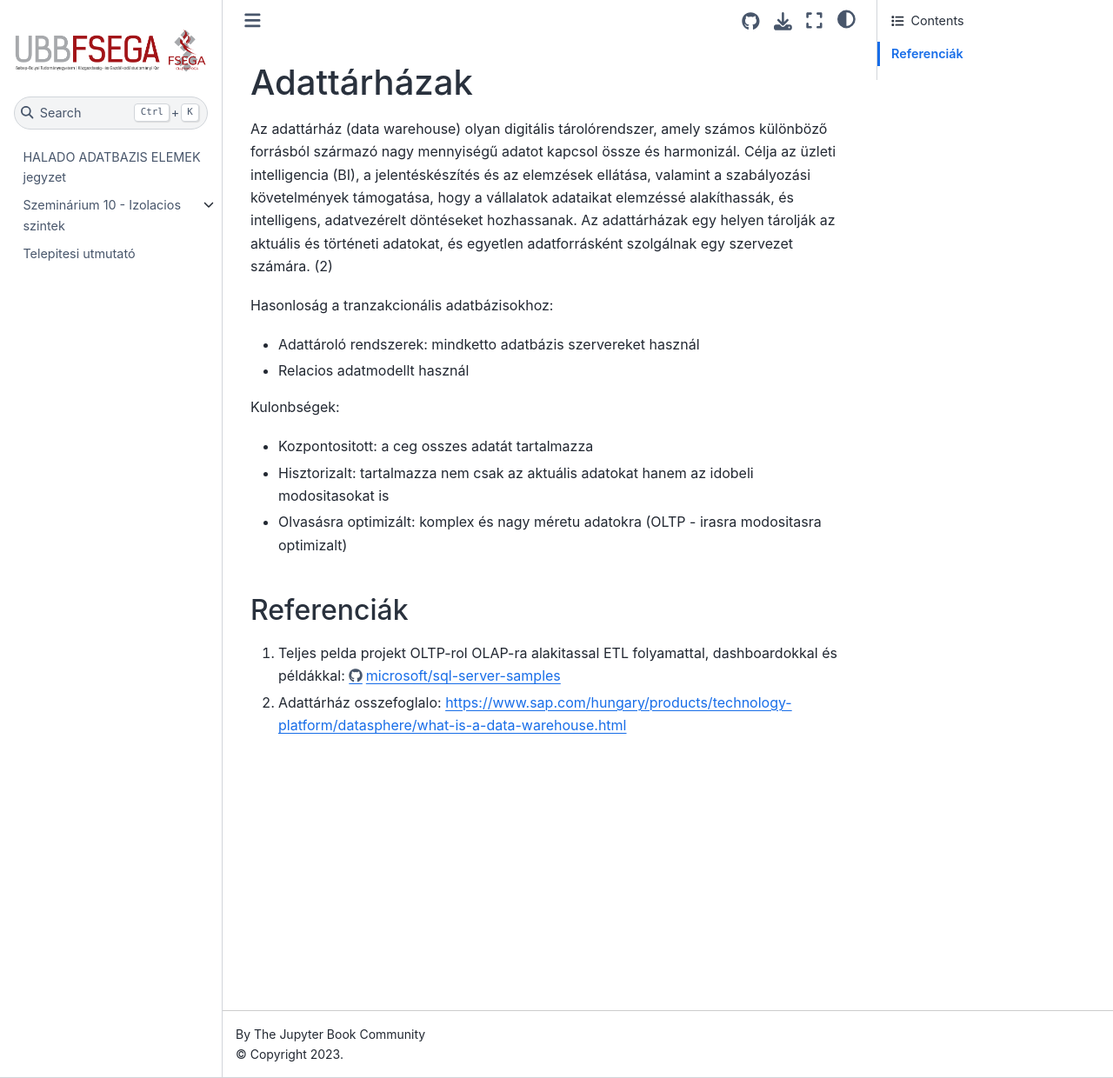
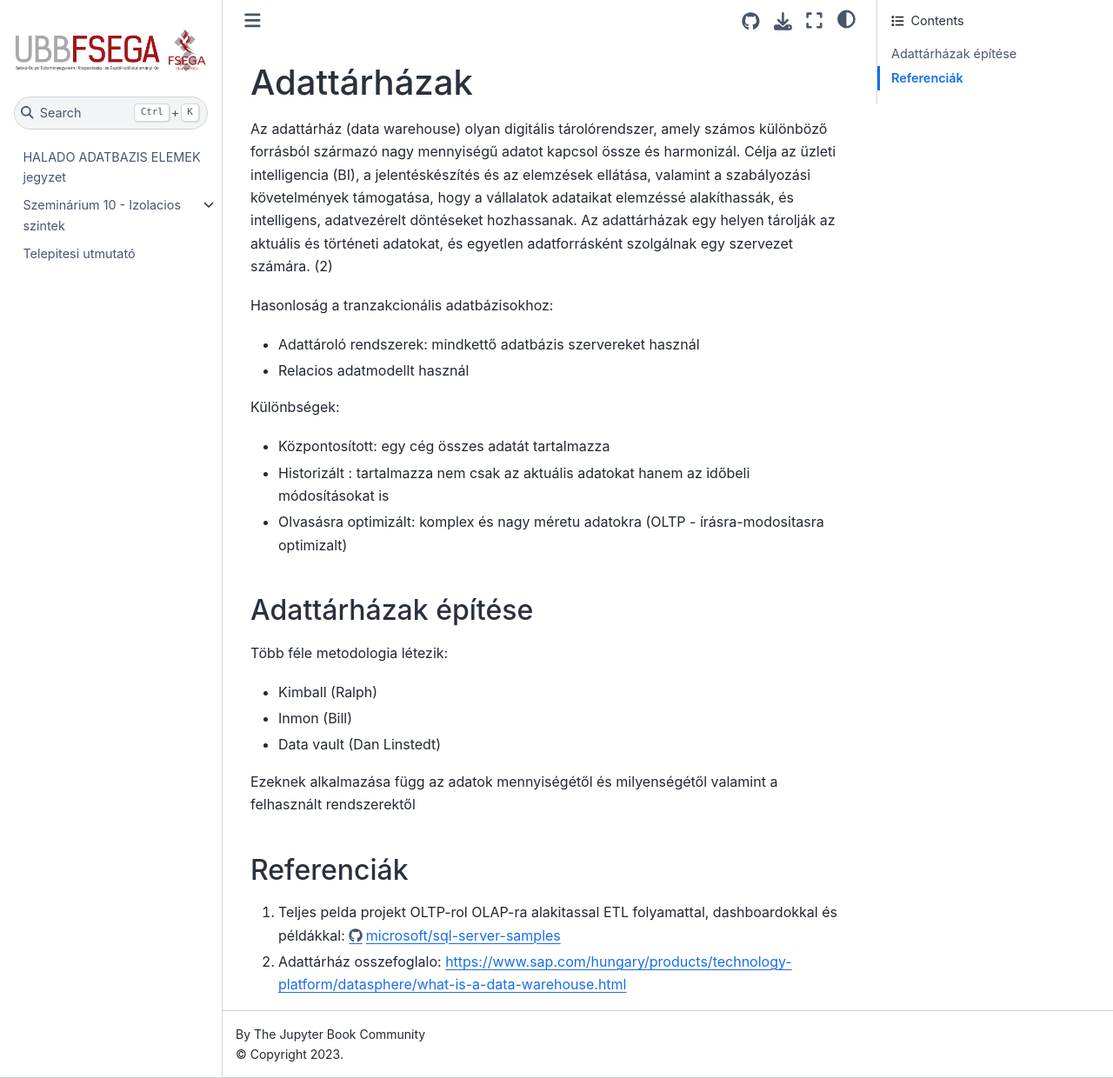
Before and after one commit to UBB-DB/AB2_GI_jegyzet, a Jupyter Book: the page built from Szeminarium_11/adattarhazak.md, in a window 1280 px wide and 1240 px high. Shown: the whole window at 87% size. Built offline with Jupyter Book 1.0.4 settings and Sphinx 7.4.7 and the Sphinx Book theme 1.1.4, drawn with Linux system fonts in a browser that asks for light colours; pages that are not in the unit, such as notebooks, are missing from menus.

Commit message:
Update adattarhazak.md

```diff
--- a/Szeminarium_11/adattarhazak.md
+++ b/Szeminarium_11/adattarhazak.md
@@ -4,16 +4,27 @@ Az adattárház (data warehouse) olyan digitális tárolórendszer, amely számo
 Célja az üzleti intelligencia (BI), a jelentéskészítés és az elemzések ellátása, valamint a szabályozási követelmények támogatása, hogy a vállalatok adataikat elemzéssé alakíthassák, és intelligens, adatvezérelt döntéseket hozhassanak.
 Az adattárházak egy helyen tárolják az aktuális és történeti adatokat, és egyetlen adatforrásként szolgálnak egy szervezet számára. (2)
 
-
 Hasonloság a tranzakcionális adatbázisokhoz:
-- Adattároló rendszerek: mindketto adatbázis szervereket használ
+- Adattároló rendszerek: mindkettő adatbázis szervereket használ
 - Relacios adatmodellt használ
 
+Különbségek:
+- Központosított: egy cég összes adatát tartalmazza
+- Historizált : tartalmazza nem csak az aktuális adatokat hanem az időbeli módosításokat is
+- Olvasásra optimizált: komplex és nagy méretu adatokra (OLTP - írásra-modositasra optimizalt)
 
-Kulonbségek:
-- Kozpontositott: a ceg osszes adatát tartalmazza
-- Hisztorizalt: tartalmazza nem csak az aktuális adatokat hanem az idobeli modositasokat is
-- Olvasásra optimizált: komplex és nagy méretu adatokra (OLTP - irasra modositasra optimizalt)
+
+## Adattárházak építése
+Több féle metodologia létezik:
+- Kimball (Ralph)
+- Inmon (Bill)
+- Data vault (Dan Linstedt)
+
+Ezeknek alkalmazása függ az adatok mennyiségétől és milyenségétől valamint a felhasznált rendszerektől
+
+
+
+
 
 ## Referenciák
 1) Teljes pelda projekt OLTP-rol OLAP-ra alakitassal ETL folyamattal, dashboardokkal és példákkal: https://github.com/microsoft/sql-server-samples/tree/master/samples/databases/wide-world-importers
```
